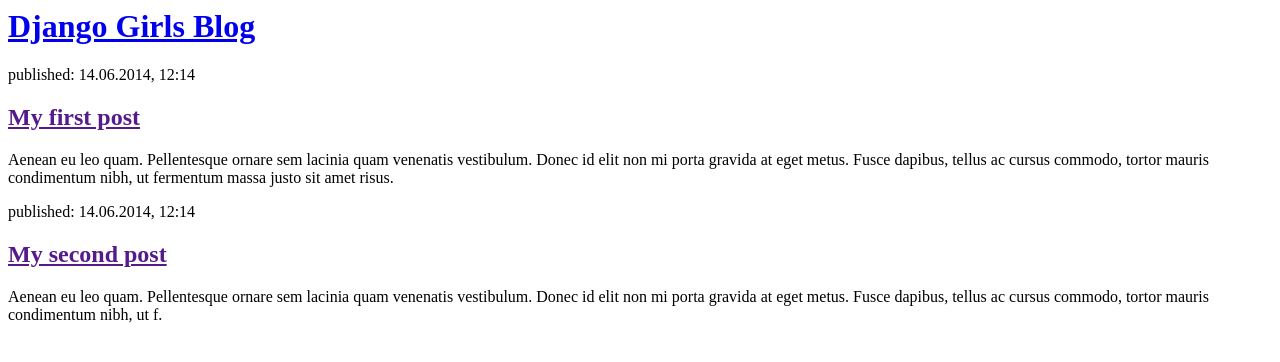
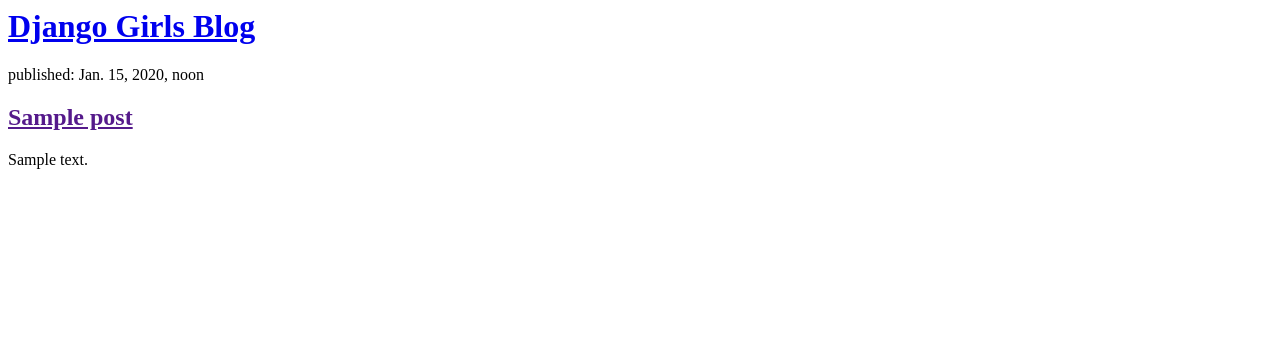
Before and after one commit to SmileyBoy321/my-first-blog, a Django app: page / in a window 1280 px wide. Shown: the top 362 px of the page. Run offline with Django 3.2, Linux system fonts and the light colour scheme; tables that the repository leaves empty hold one stand-in row (values such as "Sample post").

Commit message:
Modified templates to display posts from database.

```diff
--- a/blog/templates/blog/post_list.html
+++ b/blog/templates/blog/post_list.html
@@ -6,17 +6,12 @@
         <div>
             <h1><a href="/">Django Girls Blog</a></h1>
         </div>
-
+        {% for post in posts %}
         <div>
-            <p>published: 14.06.2014, 12:14</p>
-            <h2><a href="">My first post</a></h2>
-            <p>Aenean eu leo quam. Pellentesque ornare sem lacinia quam venenatis vestibulum. Donec id elit non mi porta gravida at eget metus. Fusce dapibus, tellus ac cursus commodo, tortor mauris condimentum nibh, ut fermentum massa justo sit amet risus.</p>
+        	<p>published: {{ post.published_date }}</p>
+        	<h2><a href="">{{ post.title }}</a></h2>
+        	<p>{{ post.text|linebreaksbr }}</p>
         </div>
-
-        <div>
-            <p>published: 14.06.2014, 12:14</p>
-            <h2><a href="">My second post</a></h2>
-            <p>Aenean eu leo quam. Pellentesque ornare sem lacinia quam venenatis vestibulum. Donec id elit non mi porta gravida at eget metus. Fusce dapibus, tellus ac cursus commodo, tortor mauris condimentum nibh, ut f.</p>
-        </div>
+        {% endfor %}
     </body>
 </html>
--- a/blog/views.py
+++ b/blog/views.py
@@ -1,5 +1,8 @@
 from django.shortcuts import render
+from blog.models import Post
+from django.utils import timezone
 
 # Create your views here.
 def post_list(request):
-	return render(request, "blog/post_list.html", {})
+	posts = Post.objects.filter(published_date__lte=timezone.now()).order_by("published_date")
+	return render(request, "blog/post_list.html", {"posts": posts})
```
